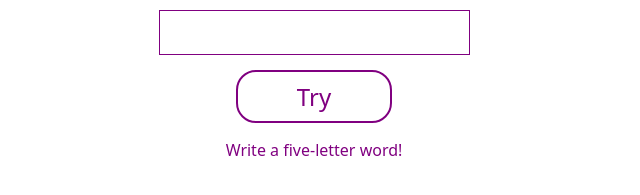
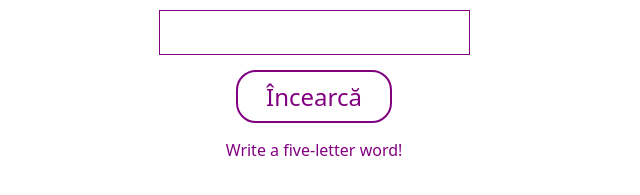
Before and after one commit to CaktusRO/WordleClone, a plain HTML site: page index.html in a window 1280 px wide. Shown: the part 567-762 px from the top of the page, 326-966 px from the left. Drawn offline with Linux system fonts and the light colour scheme.

Commit message:
Update index.html

```diff
--- a/index.html
+++ b/index.html
@@ -53,7 +53,7 @@
         </div>
         <div id="input-button">
         <input id="input">
-        <button id="button">Try</button>
+        <button id="button">Încearcă</button>
     <span id="alert" color="purple">Write a five-letter word!</span></div>
     <script src="script.js"></script>
 </body>
```
